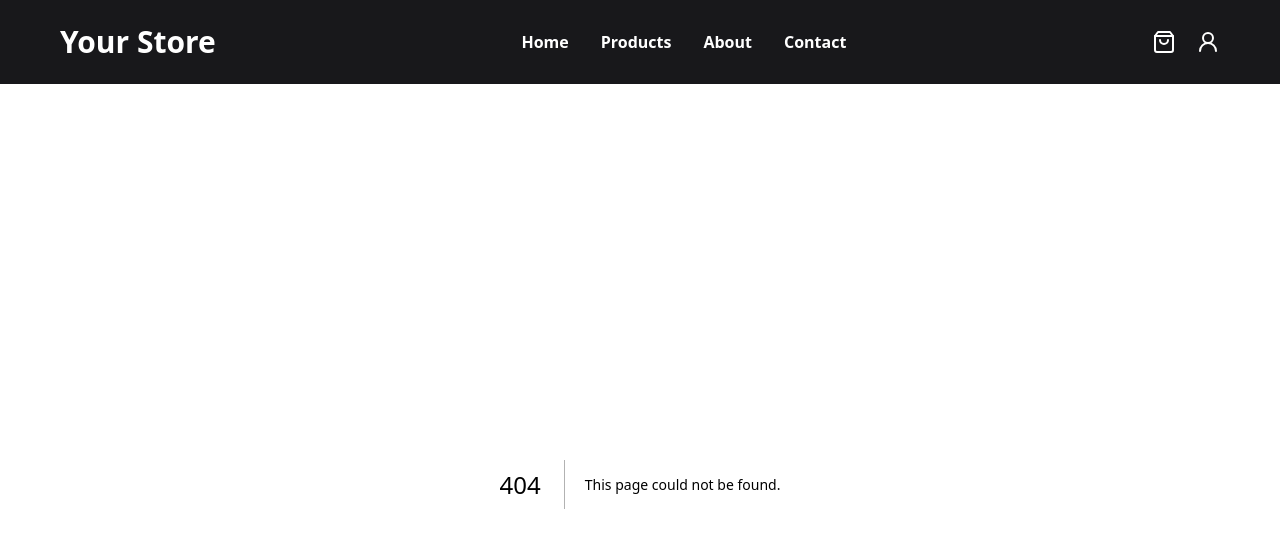
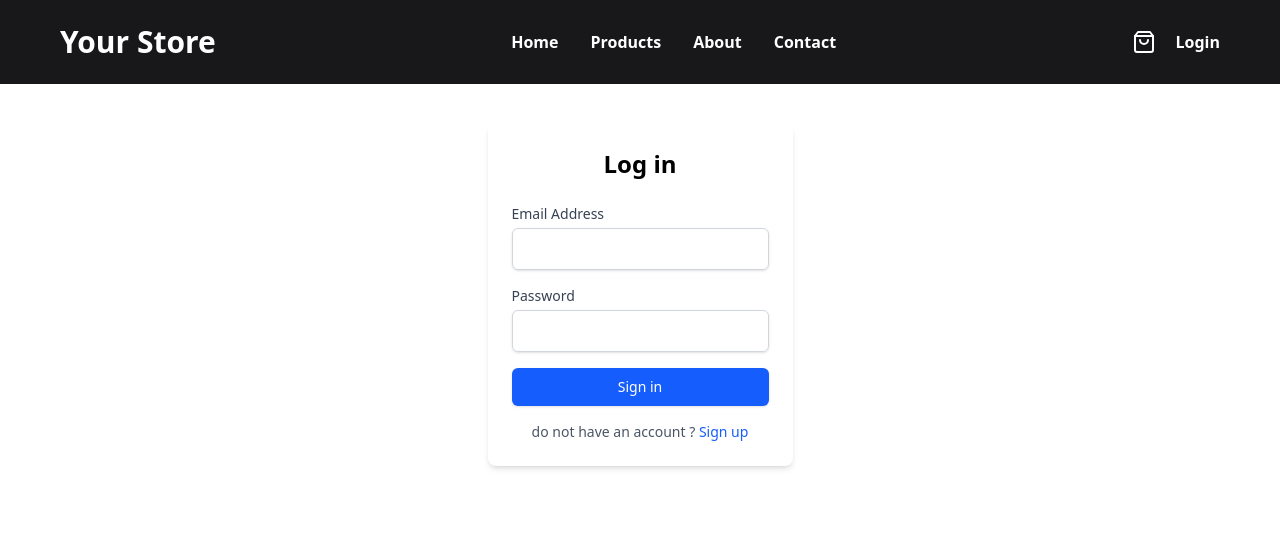
Before and after one commit to MoohamedPK/your-store, a Next.js app: page /login in a window 1280 px wide. Before the commit this address had no page. Shown: the top 548 px of the page. Built offline with nearby package versions, Linux system fonts and the light colour scheme; no server answers.

Commit message:
feature : register and authenticate users

```diff
--- /dev/null
+++ b/app/(auth)/login/page.tsx
@@ -0,0 +1,11 @@
+import Login from "@/components/Login"
+
+const page = () => {
+  return (
+    <>
+        <Login/>
+    </>
+  )
+}
+
+export default page
--- a/app/api/auth/[...nextauth]/route.ts
+++ b/app/api/auth/[...nextauth]/route.ts
@@ -28,7 +28,7 @@ export const {handlers, signIn, signOut, auth} = NextAuth({
             },
 
             async authorize(credentials: Partial<Record<"email" | "password", unknown>>) {
-
+                console.log("authorize called with:", credentials);
                 if (typeof credentials.email !== "string" || typeof credentials.password !== "string") {
                     throw new Error("Missing credentials")
                 }
@@ -41,13 +41,12 @@ export const {handlers, signIn, signOut, auth} = NextAuth({
 
                 if (!isValide) throw new Error("Invalid Credentials");
 
-                const {id, name, email, password, image, role} = user;
+                const {id, name, email, image, role} = user;
 
                 return {
                     id,
                     name,
                     email,
-                    password,
                     role,
                     image,
                 }
@@ -76,3 +75,5 @@ export const {handlers, signIn, signOut, auth} = NextAuth({
         }
     }
 })
+
+export const {GET, POST} = handlers
--- a/app/products/page.tsx
+++ b/app/products/page.tsx
@@ -1,12 +1,14 @@
 import Category from "@/components/Category";
 import Product from "@/components/common/Product";
 import { allProducts } from "@/server/db/products";
+import { auth } from "@/auth";
 
 const Products = async ({
   searchParams,
 }: {
   searchParams?: Promise<{ category?: string }>;
 }) => {
+
   const params = await searchParams;
   const category = params?.category;
   const products = await allProducts(category);
--- /dev/null
+++ b/components/Login.tsx
@@ -0,0 +1,103 @@
+"use client"
+import { loginSchema } from "@/zod/loginSchema"
+import {useForm, SubmitHandler} from "react-hook-form"
+import {z} from "zod"
+import { zodResolver } from "@hookform/resolvers/zod"
+import Link from "next/link"
+import { useRouter } from "next/navigation"
+import {signIn} from "next-auth/react"
+
+type FormInputsType = z.infer<typeof loginSchema>
+
+const Login = () => {
+
+    const router = useRouter();
+    const {register, handleSubmit, setError, formState: {errors, isSubmitting}} = useForm<FormInputsType>({resolver: zodResolver(loginSchema)});
+    const onSubmit: SubmitHandler<FormInputsType> = async (data) => {
+        try {
+            const response = await signIn("credentials", {
+              redirect: false,
+              email: data.email,
+              password: data.password
+            })
+
+            if (!response.error) {
+                const errorData = await response.error;
+                throw new Error(errorData || "Registration failed")
+            }
+
+            //after registration redirect user to home page
+            router.push('/');
+        } catch (error) {
+            setError('root', {type: "manual", message: error instanceof Error ? error.message : "Registration faild"})
+        }
+    };
+
+  return (
+    <div className="max-w-md mx-auto p-6 bg-white rounded-lg shadow-md mt-10">
+      <h1 className="text-2xl font-bold mb-6 text-center">Log in</h1>
+
+      <form onSubmit={handleSubmit(onSubmit)} className="space-y-4">
+
+        {/* Email Field */}
+        <div>
+          <label htmlFor="email" className="block text-sm font-medium text-gray-700">
+            Email Address
+          </label>
+          <input
+            id="email"
+            type="email"
+            {...register("email")}
+            className="mt-1 block w-full px-3 py-2 border border-gray-300 rounded-md shadow-sm focus:outline-none focus:ring-blue-500 focus:border-blue-500"
+          />
+          {errors.email && (
+            <p className="mt-1 text-sm text-red-600">{errors.email.message}</p>
+          )}
+        </div>
+
+        {/* Password Field */}
+        <div>
+          <label htmlFor="password" className="block text-sm font-medium text-gray-700">
+            Password
+          </label>
+          <input
+            id="password"
+            type="password"
+            {...register("password")}
+            className="mt-1 block w-full px-3 py-2 border border-gray-300 rounded-md shadow-sm focus:outline-none focus:ring-blue-500 focus:border-blue-500"
+          />
+          {errors.password && (
+            <p className="mt-1 text-sm text-red-600">{errors.password.message}</p>
+          )}
+        </div>
+
+        {/* Server Error Message */}
+        {errors.root && (
+          <div className="p-3 bg-red-50 text-red-600 rounded-md">
+            {errors.root.message}
+          </div>
+        )}
+
+        {/* Submit Button */}
+        <button
+          type="submit"
+          disabled={isSubmitting}
+          className={`button-hover cursor-pointer w-full flex justify-center py-2 px-4 border border-transparent rounded-md shadow-sm text-sm font-medium text-white bg-blue-600 hover:bg-blue-700 focus:outline-none focus:ring-2 focus:ring-offset-2 focus:ring-blue-500 ${
+            isSubmitting ? "opacity-50 cursor-not-allowed" : ""
+          }`}
+        >
+          {isSubmitting ? "Login in..." : "Sign in"}
+        </button>
+
+        <div className="text-center text-sm text-gray-600">
+          do not have an account ?{" "}
+          <Link href="/register" className="font-medium text-blue-600 hover:text-blue-500">
+            Sign up
+          </Link>
+        </div>
+      </form>
+    </div>
+  )
+}
+
+export default Login
--- a/components/Navbar.tsx
+++ b/components/Navbar.tsx
@@ -1,8 +1,13 @@
 import Link from "next/link"
-import { User2Icon } from "lucide-react"
+import { User } from "lucide-react"
 import { CartIcon } from "./CartIcon"
+import { auth } from "@/auth"
+// import Image from "next/image"
 
-const Navbar = () => {
+const Navbar = async () => {
+
+    const session = await auth()
+
   return (
         <nav className="container flex justify-between items-center pb-6 bg-zinc-900 text-white sticky top-0 z-90">
             <div className="logo">
@@ -24,7 +29,22 @@ const Navbar = () => {
 
                     {/* user */}
                     <div className="cursor-pointer">
-                        <User2Icon/>
+                        {session?.user ? (
+                            <div>
+                                {session?.user ? (
+                                    <div><User size={23}/></div>
+                                ) : (
+                                    <div>
+                                        {/* <Image src={session?.user.image} alt='profile' width={20} height={20}/> */}
+                                        profile
+                                    </div>
+                                )}
+                            </div>
+                        ) : (
+                            <Link href={'/login'}>
+                                <p>Login</p>
+                            </Link>
+                        )}
                     </div>
                 </div>
             </div>
--- /dev/null
+++ b/zod/loginSchema.ts
@@ -0,0 +1,6 @@
+import {z} from "zod"
+
+export const loginSchema = z.object({
+    email: z.string().email("Invalid email address"),
+    password: z.string().min(8, "Password must be at least 8 characters")
+})
```
